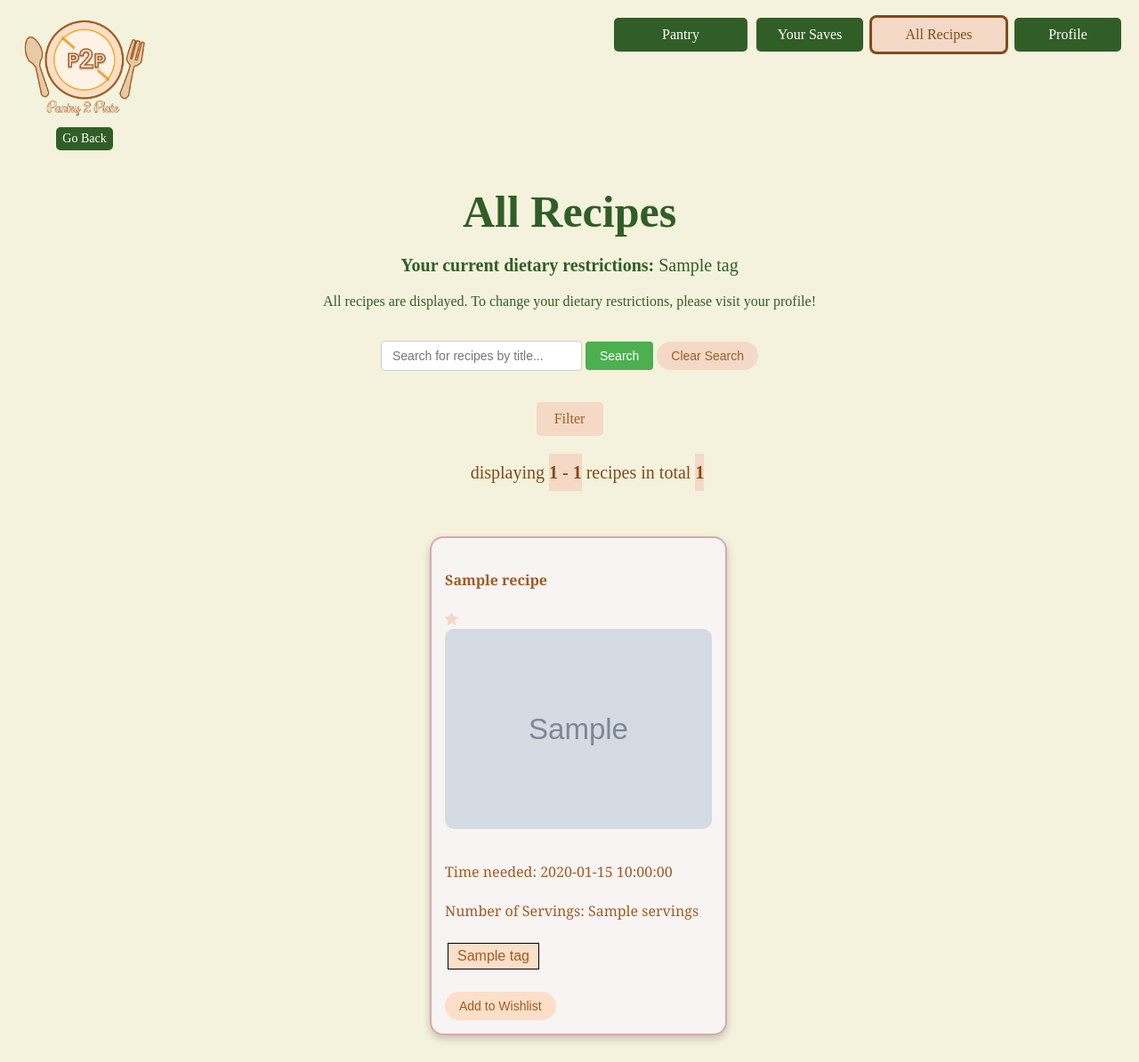
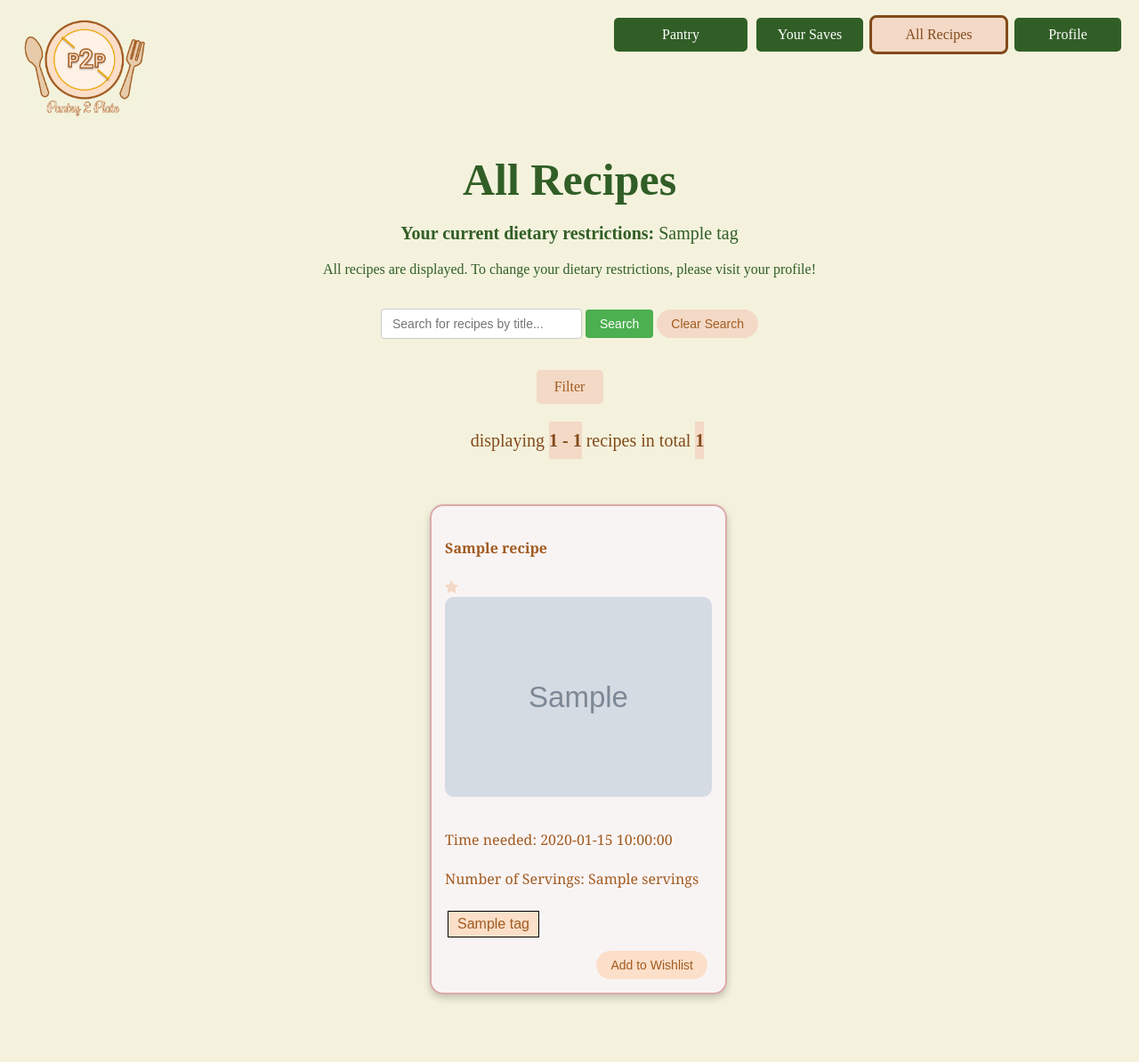
Before and after one commit to kaylaxu15/pantry_2_plate, a Flask app: page /all_recipes in a window 1280 px wide. Shown: the whole page at 89% size. After the commit the page ends 1125 px from the top, so only its background shows below. Run offline with Flask 3, Linux system fonts and the light colour scheme; the visitor is signed in with stand-in values (Sample User, id 1); grey boxes marked "Sample" are stand-in pictures; a database or web service that is not in the repository returns one stand-in record (values such as "Sample title"); some libraries are stand-ins or nearby versions.

Commit message:
css changes and other stuff

```diff
--- a/p2p.py
+++ b/p2p.py
@@ -156,7 +156,10 @@ def add_to_wishlist():
     wishList = db.get_user_wishlist(username)
     recipe_id = flask.request.form.get('recipe_id')
 
-    if recipe_id not in wishList:
+    already_in_wishlist = False
+    if recipe_id in wishList:
+        already_in_wishlist = True
+    else:
         wishList.append(recipe_id)
         db.update_user_wishlist(username, wishList)
 
@@ -166,7 +169,8 @@ def add_to_wishlist():
         if recipe:
             full_wishList.append(recipe)
 
-    return render_template('wishlist.html', wishList=full_wishList, username=username)
+    return render_template('wishlist.html', wishList=full_wishList, username=username, already_in_wishlist=already_in_wishlist)
+
 
 @app.route('/remove_from_wishlist', methods=['POST'])
 def remove_from_wishlist():
--- a/static/styles.css
+++ b/static/styles.css
@@ -4,6 +4,8 @@ textarea:focus::placeholder {
 
 .inline-box {
     display: inline-block;
+    position: relative;
+    align-items: flex-start;
     width: 300px;
     min-height: 400px;
     background-color: #f9f4f4;
@@ -20,6 +22,7 @@ textarea:focus::placeholder {
     color: #A15B20;
     transition: transform 0.3s, box-shadow 0.3s;
 }
+
 
 .inline-box:hover {
     transform: scale(1.05);
@@ -295,6 +298,7 @@ button {
     overflow: auto;
     background-color: rgba(0, 0, 0, 0.3);
     padding-top: 40px;
+    z-index: 1000;
 }
 .modal-content {
     background-color: #fefefe;
@@ -307,6 +311,7 @@ button {
     border-radius: 10px;
     overflow-y: auto;
     box-sizing: border-box;
+    position: relative;
 }
 .modal-footer {
     position: sticky;
@@ -318,6 +323,14 @@ button {
     display: flex;
     justify-content: center;
     gap: 20px;
+}
+
+.wishlist-form {
+    position: absolute;
+    bottom: 15px;
+    right: 20px;
+    text-align: right;
+    margin: 0;
 }
 
 .close {
@@ -550,8 +563,8 @@ button {
     justify-content: space-between;
     align-items: flex-start;
     padding: 20px 20px;
-    overflow-x: auto;
-    z-index: 1;
+    overflow: visible;
+    z-index:100;
     position: relative;
     top: 0;
 }
@@ -570,15 +583,19 @@ button {
 }
 
 .back-button {
+    position: absolute;
+    top: 140px;
+    left: 55px;
     background-color: #315E26;
     color: white;
-    padding: 5px 7.5px;
+    padding: 10px 15px;
     border: none;
     cursor: pointer;
     border-radius: 5px;
     font-size: 14px;
     font-family: "Times New Roman", Times, serif;
     text-align: center;
+    z-index: 1000;
 }
 
 .back-button:hover {
@@ -624,8 +641,6 @@ button {
     background-color: #f1f1f1;
     min-width: 120px;
     box-shadow: 0px 8px 16px 0px rgba(0, 0, 0, 0.2);
-    overflow: visible;
-    z-index: 1000;
 }
 
 .dropdown-content a, .dropdown-profile-content a {
--- a/templates/header.html
+++ b/templates/header.html
@@ -4,7 +4,6 @@
     <div class="navigationbar">
         <div class="logo-container">
             <img class="logo" src="static/logo.png" alt="logo">
-            <button onclick="history.back()" class="back-button">Go Back</button>
         </div>
         <div class="navigation-items">
             <a href="/pantry" class="pantry-button" id="navpantry">Pantry</a>
--- a/templates/prototype_finished_recipes.html
+++ b/templates/prototype_finished_recipes.html
@@ -70,7 +70,7 @@
                         {% set recipeID = recipe._id | string %}
                         <textarea id="reviewText" name="review" value="{{reviews[recipeID]}}" name="{{recipe._id}}" class="review-textarea" style="overflow:scroll;" placeholder="{{reviews[recipeID]}}"  required></textarea>
                         <input type="hidden" name="recipe_id" value="{{recipe._id}}">
-                        <button class="submit-button" id="review_button" name="saveBtn">Save Changes</button>
+                        <button class="submit-button" id="review_button" name="saveBtn" style = "font-size: 12px;">Save Changes</button>
                     </form>
                 </div>
                 <br>
--- a/templates/prototype_recipe_page.html
+++ b/templates/prototype_recipe_page.html
@@ -130,6 +130,7 @@
 
 
       {% include 'header.html' %}
+      <button onclick="history.back()" class="back-button">Go Back</button>
       <link rel="stylesheet" href="static/styles.css">
     </div>
 
--- a/templates/prototype_recommended_recipes.html
+++ b/templates/prototype_recommended_recipes.html
@@ -150,16 +150,18 @@
                         {% endif %}
                     <br></br>
                     {% endif %}
-
-                    {% for tag in recipe.restrictions %}
-                        <button class="tight-wrap-button" border>{{tag}}</button>
-                    {% endfor %}
+                    {% if recipe.restrictions %}
+                        {% for tag in recipe.restrictions %}
+                            <button class="tight-wrap-button">{{tag}}</button>
+                        {% endfor %}
+                        <br>
+                    {% endif %}
                     <br></br>
-                    <form id="wishlistForm" onsubmit="addToWishlist(event)" method="post" onclick="event.stopPropagation();">
+                    <form id="wishlistForm" onsubmit="addToWishlist(event)" method="post" onclick="event.stopPropagation();" class = "wishlist-form">
                         <input type="hidden" name="recipe_id" value="{{ recipe._id }}">
                         <button onclick="event.stopPropagation();" style="font-size:14px; padding: 8px 16px;" onMouseOver="this.style.backgroundColor='#F2CBBE'" onMouseOut="this.style.backgroundColor='#f3d9c6'">Add to Wishlist </button>
+                    </form>
 
-                    </form>
                 </span>
 
 
@@ -229,7 +231,7 @@
 
                         <div class="modal-footer">
                             <button style="font-size:14px; padding: 8px 16px;" onMouseOver="this.style.backgroundColor='#F2CBBE'" onMouseOut="this.style.backgroundColor='#f3d9c6'" onclick="closeModal('modal{{ loop.index }}')">Close</button>
-                            <form id="wishlistForm" onsubmit="addToWishlist(event)" method="post">
+                            <form id="wishlistForm{{ loop.index }}" onsubmit="addToWishlist(event)" method="post">
                                 <input type="hidden" name="recipe_id" value="{{ recipe._id }}">
                                 <button style="font-size:14px; padding: 8px 16px;" onMouseOver="this.style.backgroundColor='#F2CBBE'" onMouseOut="this.style.backgroundColor='#f3d9c6'">Add to Wishlist</button>
                             </form>
@@ -284,7 +286,15 @@
 
             request.onload = function() {
                 if (request.status === 200) {
-                    alert("Recipe added to your wishlist!");
+                    const parser = new DOMParser();
+                    const doc = parser.parseFromString(request.responseText, "text/html");
+                    const duplicate = doc.getElementById("already-in-wishlist");
+
+                    if (duplicate) {
+                        alert("This recipe is already in your wishlist!");
+                    } else {
+                        alert("Recipe added to your wishlist!");
+                    }
                 } else {
                     alert("Failed to add recipe to wishlist. Please try again.");
                 }
@@ -296,6 +306,7 @@
 
             request.send(formData);
         }
+
 
         window.onclick = function(event) {
             const modals = document.getElementsByClassName('modal');
--- a/templates/wishlist.html
+++ b/templates/wishlist.html
@@ -16,6 +16,10 @@
         <button onclick="searchRecipes()" class="search-button">Search</button>
         <button class="submit-button" onclick="document.getElementById('search-input').value = ''; searchRecipes()">Clear Search</button>
     </div>
+
+    {% if already_in_wishlist %}
+    <div id="already-in-wishlist" style="display:none;"></div>
+    {% endif %}
 
     <div class="wishlist-container">
         {% if wishList %}
@@ -61,7 +65,7 @@
                     <button class="tight-wrap-button">{{tag}}</button>
                 {% endfor %}
                 <br></br>
-                <form action="/remove_from_wishlist" method="post" onclick="event.stopPropagation();">
+                <form action="/remove_from_wishlist" method="post" onclick="event.stopPropagation();" class = "wishlist-form">
                     <input type="hidden" name="recipe_id" value="{{recipe._id}}">
                     <button class="submit-button" onclick="event.stopPropagation();">Remove from Wishlist</button>
                 </form>
```
